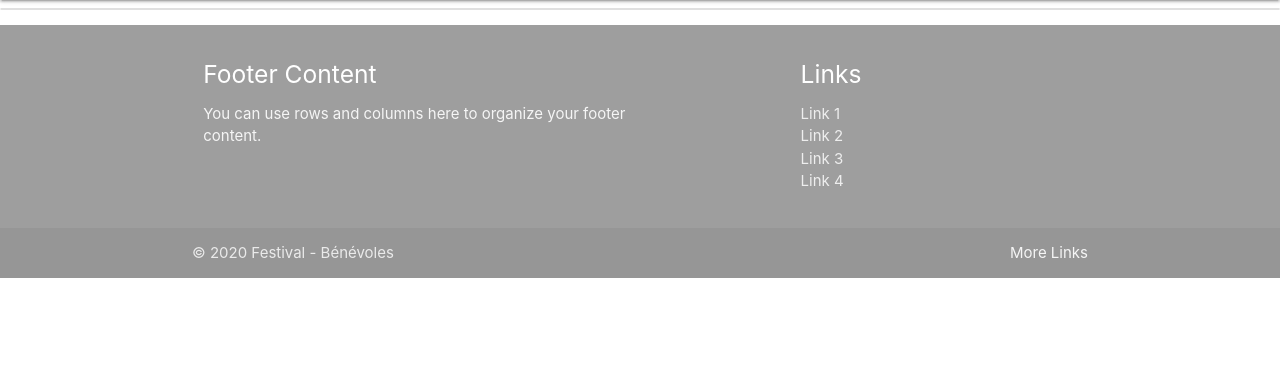
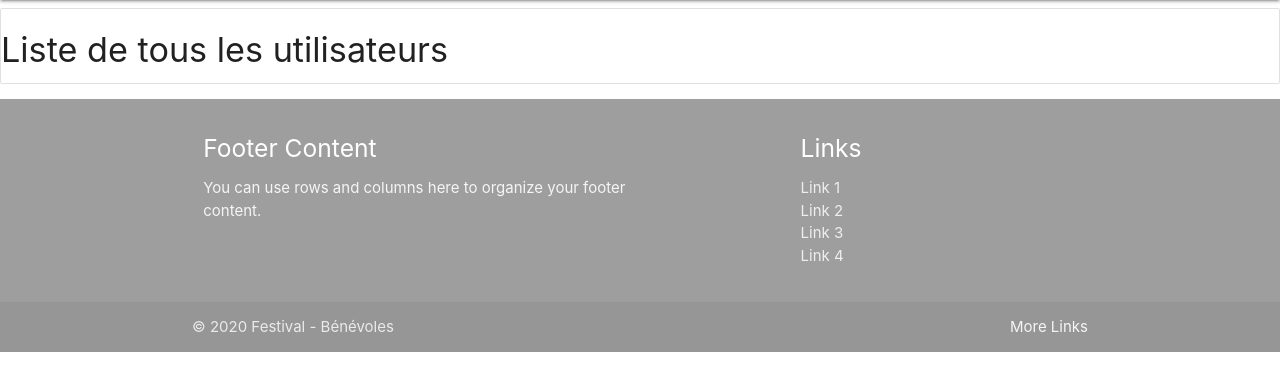
Before and after one commit to Festikit/Festikit, a PHP site: page / in a window 1280 px wide. Shown: the part 64-455 px from the top of the page. Run offline with PHP 8.4, Linux system fonts and the light colour scheme; data that the repository does not hold is empty.

Commit message:
Mise à jour : update.php

```diff
--- a/view/utilisateur/list.php
+++ b/view/utilisateur/list.php
@@ -1,4 +1,7 @@
 <ul class="collection">
+	<li class="collection-header">
+		<h4>Liste de tous les utilisateurs</h4>
+	</li>
 	<?php
 	// Liste tous les utilisateurs de la base de donnée: bénévoles (postulé accepté: oui et non) et les responsables
 	$i = 1;
```
